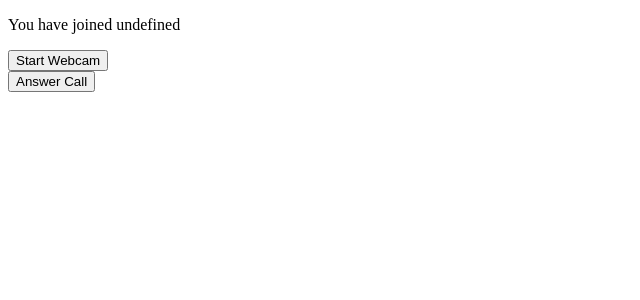
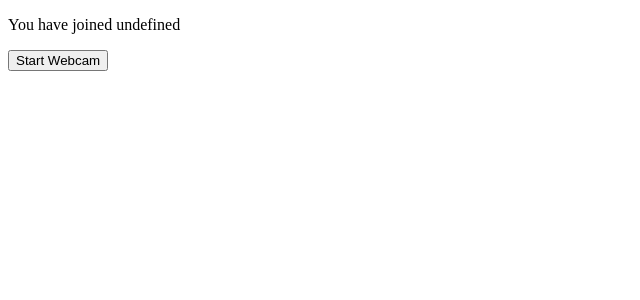
Before and after one commit to rokussadee/WebRTC, a SvelteKit app in the folder webrtc-sveltekit/: page / in a window 1280 px wide. Shown: the top 300 px of the page, without its empty margins (0-640 px from the left). Built offline with nearby package versions, Linux system fonts and the light colour scheme; no server answers; what wrtc would draw is missing.

Commit message:
feat(sockets): remove unused code

```diff
--- a/webrtc-sveltekit/src/components/Video.svelte
+++ b/webrtc-sveltekit/src/components/Video.svelte
@@ -24,6 +24,10 @@
         call()
       }
     })
+
+    return () => {
+      socket.disconnect();
+    };
   })
 
   const setupWebcam = async () => {
@@ -64,7 +68,6 @@
       localStream = null
     }
 
-
     if (remoteStream) {
       remoteStream.getTracks().forEach(track=> {
         track.stop()
@@ -103,7 +106,6 @@
       <video bind:this={localVideo} use:srcObject={localStream} autoplay playsinline>
         <track kind="captions">
       </video>
-      <button on:click={call}>Call</button>
     {:else}
       <button on:click={setupWebcam}>Start Webcam</button>
     {/if}
@@ -120,9 +122,6 @@
       <button on:click={hangUp}>Hang Up</button>
     {/if}
   </div>
-  <div>
-    <button on:click={answer}>Answer Call</button>
-  </div>
 </div>
 
 <style>
--- a/webrtc-sveltekit/vite.config.ts
+++ b/webrtc-sveltekit/vite.config.ts
@@ -2,8 +2,6 @@ import { sveltekit } from '@sveltejs/kit/vite';
 import type { ViteDevServer } from 'vite';
 import { defineConfig } from 'vitest/config';
 import {createNewRoom, joinLastCreatedRoom} from './src/common/roomManager.ts';
-import { callId } from './src/stores.js';
-import { get } from 'svelte/store';
 import {Server} from 'socket.io';
 
 export const webSocketServer = {
```
